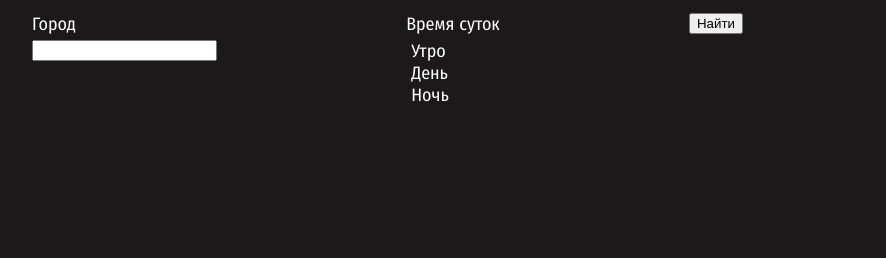
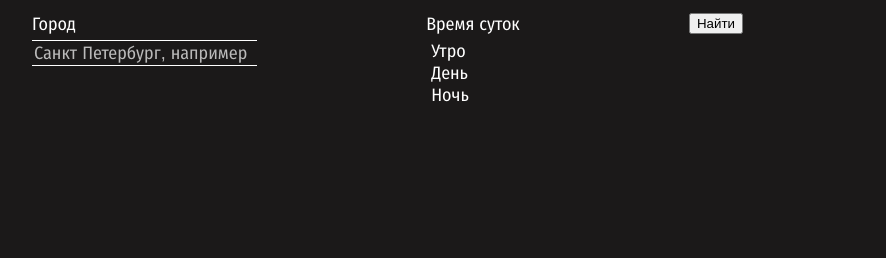
Before and after one commit to Brandyzz-code/posmotri-v-okno-fd, a plain HTML site: page index.html in a window 1280 px wide. Shown: the part 542-800 px from the top of the page, without its empty margins (38-924 px from the left). Drawn offline with Linux system fonts and the light colour scheme; no server answers.

Commit message:
Дописание элемента поля ввода, а также его стилизация

```diff
--- a/styles/style.css
+++ b/styles/style.css
@@ -114,6 +114,16 @@ block-size: 386px;
   text-decoration: underline;
 }
 
+.search-form__textfield {
+  inline-size: 225px;
+  border: none;
+  border-top: 1px solid #fff;
+  border-bottom: 1px solid #fff;
+  font-family: inherit;
+  font-size: inherit;
+  background-color: transparent;
+}
+
 .search-form__label:has(:focus-visible) {
   outline: 1px solid #fff;
   outline-offset: 1px;
```
